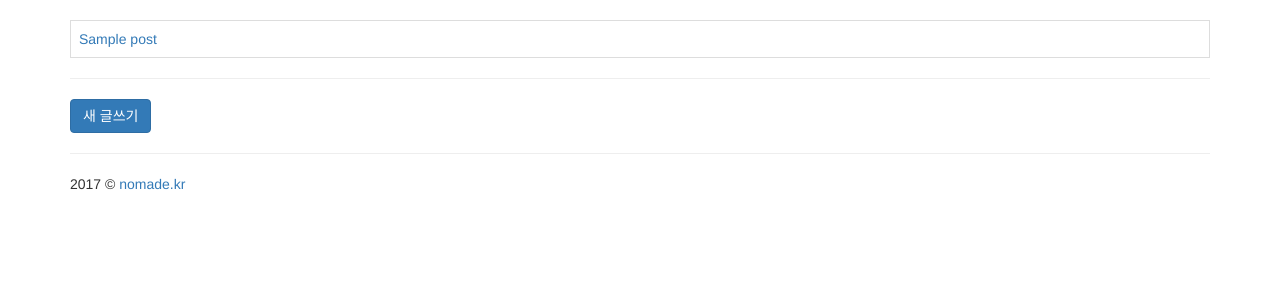
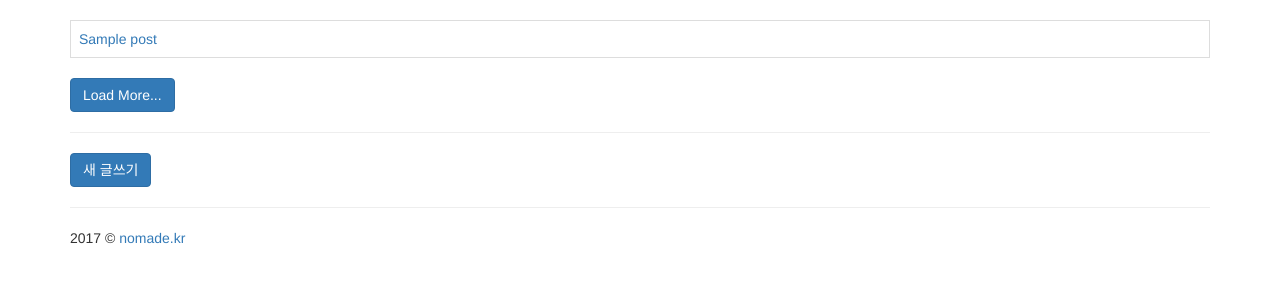
Before and after one commit to yeon0206/AskDjango-frontendVOD, a Django app: page / in a window 1280 px wide. Shown: the part 52-352 px from the top of the page. Run offline with Django 3.2, Linux system fonts and the light colour scheme; tables that the repository leaves empty hold one stand-in row (values such as "Sample post"); some libraries are stand-ins or nearby versions.

Commit message:
load more 버튼 구현

```diff
--- a/blog/templates/blog/index.html
+++ b/blog/templates/blog/index.html
@@ -5,21 +5,20 @@
         $(function() {
             var $win = $(window);
             var is_loading = false;
-            $win.scroll(function() {
-                // 문서의 끝에 도달했는가?
-                var diff = $(document).height() - $win.height();
-                if ( (!is_loading) && diff == $win.scrollTop() ) {
-                    var search_params = new URLSearchParams(window.location.search); // 현재 페이지의 GET인자를 가공
-                    var current_page = parseInt(search_params.get('page')) || 1; // GET인자 page를 획득하고 없으면 1을 반환
-                    var next_page_url = '?page=' + (current_page + 1); // 다음 페이지를 요청하기 위한 URL생성
+            var current_page = null;
+
+            var load_more = function() {
+                if (! is_loading) {
+                    var next_page = (current_page || 1) + 1;
+                    var next_page_url = '?page=' + next_page;
                     is_loading = true;
 
-                    $.get(next_page_url).
-                        done(function(html) {
+                    $.get(next_page_url)
+                        .done(function(html) {
                             $('#post-list tbody').append(html);
-                            history.pushState({}, '', next_page_url);
-                        }).
-                        fail(function(xhr, textStatus, error) {
+                            current_page = next_page;
+                        })
+                        .fail(function(xhr, textStatus, error) {
                             console.log(textStatus);
                         })
                         .always(function() {
@@ -27,28 +26,18 @@
                             is_loading = false;
                         });
                 }
+            };
+
+            $win.scroll(function() {
+
+                var diff = $(document).height() - $win.height();
+                if ( diff == $win.scrollTop() ) {
+                    console.log("바닥에 왔음");
+                    load_more();
+                }
             });
-            /*
-            $('#page-2-btn').click(function(){
-                $.get('?page=2') //?만 쓰면 현재url에 get 인자만 변경되어 호출
-                .done(function(html) {
-                    console.log(html);
-                    $('#post-list-wrapper').html(html);
 
-                    var state_obj = {}; // pushState 후에 history.state로 접근 가능
-                    var title = "";
-                    var url = "?page=2"; // 이동할 URL
-                    history.pushState(state_obj, title, url);
-                })
-                .fail(function() {
-                    console.log('fail');
-                })
-                .always(function() {
-                    console.log('always');
-                });
-                return false;
-            });
-            */
+            $('#load-more-btn').click(load_more);
         });
     </script>
 {% endblock %}
@@ -64,6 +53,8 @@
                 </tbody>
             </table>
 
+            <a id="load-more-btn" class="btn btn-primary">Load More...</a>
+
             <hr/>
             <a href="{% url "blog:post_new" %}" class="btn btn-primary">새 글쓰기</a>
         </div>
```
